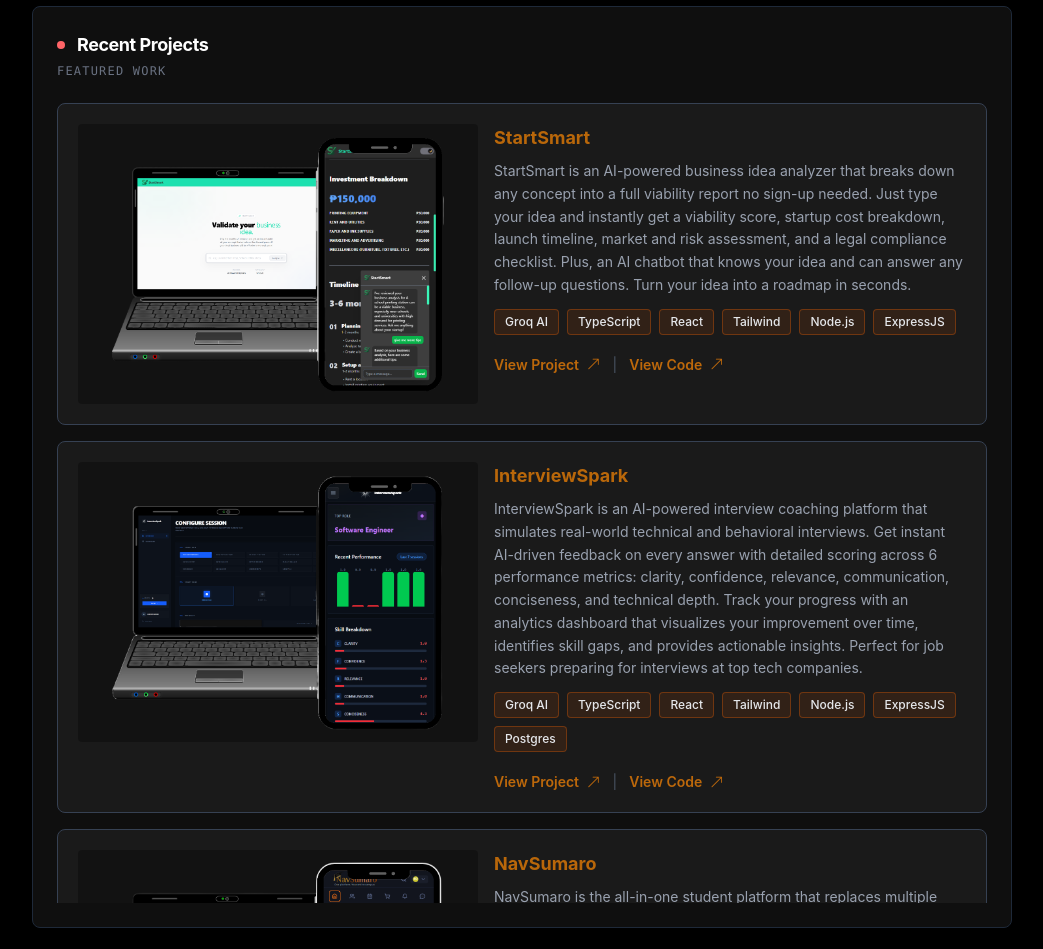
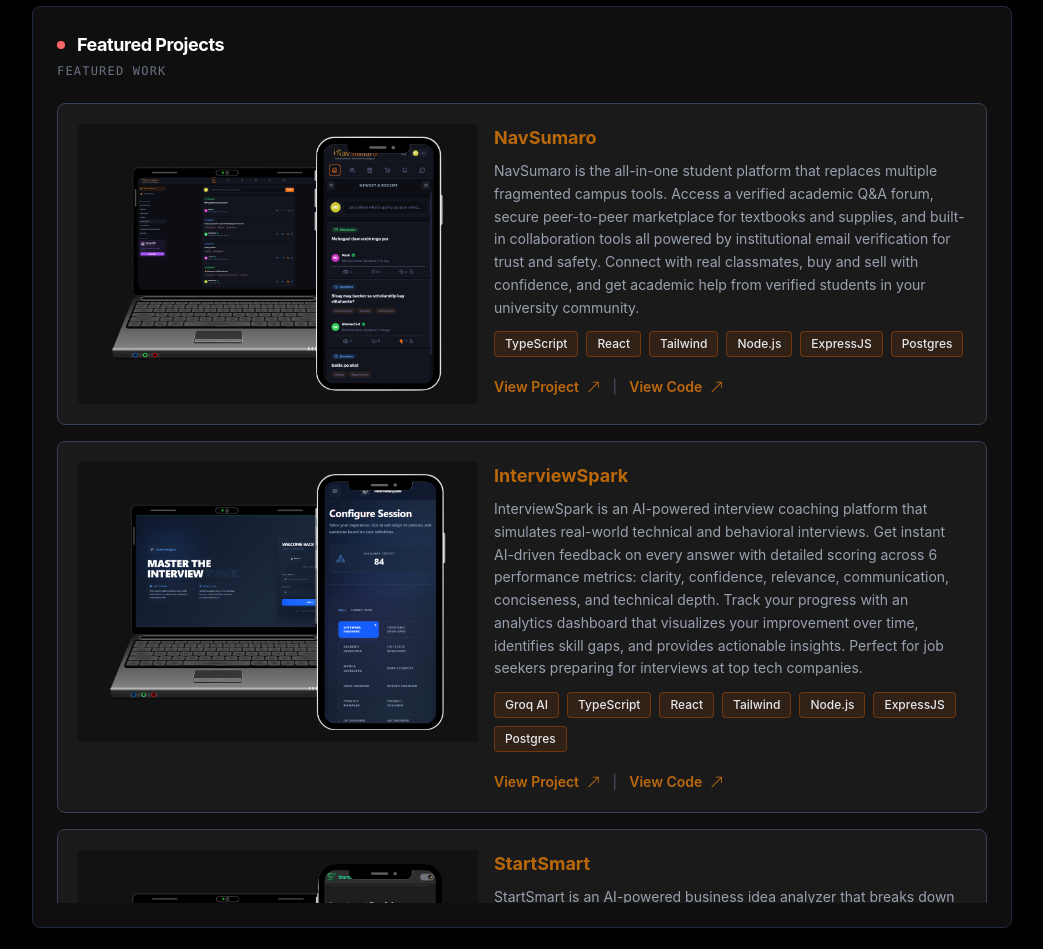
Before and after one commit to ehrvayn/Portfolio, a React (Vite) app: page / in a window 1280 px wide. Shown: the part 1620-2569 px from the top of the page, without its empty margins (118-1161 px from the left). Built offline with nearby package versions, Linux system fonts and the light colour scheme; no server answers; what groq-sdk would draw is missing.

Commit message:
Refactor: change recent projects to featured projects

```diff
--- a/src/components/Dividers/Container1.jsx
+++ b/src/components/Dividers/Container1.jsx
@@ -93,7 +93,7 @@
                   darkMode ? "text-gray-400" : "text-gray-600"
                 }`}
               >
-                Aspiring Full Stack Web & Mobile Developer
+                Aspiring Full Stack Developer
               </p>
 
               <div
--- a/src/components/Dividers/Container3.jsx
+++ b/src/components/Dividers/Container3.jsx
@@ -1,9 +1,9 @@
-import RecentProjects from "../containers/RecentProjects";
+import FeaturedProjects from "../containers/FeaturedProjects";
 
 function Container3() {
   return (
     <div className="w-full flex mr-[-15px] flex-col gap-5">
-      <RecentProjects />
+      <FeaturedProjects />
     </div>
   );
 }
--- a/src/components/containers/RecentProjects.jsx
+++ b/src/components/containers/FeaturedProjects.jsx
@@ -6,25 +6,25 @@
 import InterviewSparkImg from "../../assets/img/InterviewSparkImg.png";
 import StartSmartImg from "../../assets/img/StartSmartImg.png";
 
-function RecentProjects() {
+function FeaturedProjects() {
   const { darkMode } = useDarkMode();
   const [hoveredIndex, setHoveredIndex] = useState(null);
 
   const projects = [
     {
-      name: "StartSmart",
+      name: "NavSumaro",
       description:
-        "StartSmart is an AI-powered business idea analyzer that breaks down any concept into a full viability report no sign-up needed. Just type your idea and instantly get a viability score, startup cost breakdown, launch timeline, market and risk assessment, and a legal compliance checklist. Plus, an AI chatbot that knows your idea and can answer any follow-up questions. Turn your idea into a roadmap in seconds.",
-      link: "startsmartgo.vercel.app",
-      code: "github.com/ehrvayn/StartSmart",
-      image: StartSmartImg,
+        "NavSumaro is the all-in-one student platform that replaces multiple fragmented campus tools. Access a verified academic Q&A forum, secure peer-to-peer marketplace for textbooks and supplies, and built-in collaboration tools all powered by institutional email verification for trust and safety. Connect with real classmates, buy and sell with confidence, and get academic help from verified students in your university community.",
+      link: "navsumaro.vercel.app",
+      code: "github.com/ehrvayn/navSumaro",
+      image: NavsumaroImg,
       tech: [
-        "Groq AI",
         "TypeScript",
         "React",
         "Tailwind",
         "Node.js",
         "ExpressJS",
+        "Postgres",
       ],
     },
     {
@@ -45,19 +45,19 @@
       ],
     },
     {
-      name: "NavSumaro",
+      name: "StartSmart",
       description:
-        "NavSumaro is the all-in-one student platform that replaces multiple fragmented campus tools. Access a verified academic Q&A forum, secure peer-to-peer marketplace for textbooks and supplies, and built-in collaboration tools all powered by institutional email verification for trust and safety. Connect with real classmates, buy and sell with confidence, and get academic help from verified students in your university community.",
-      link: "navsumaro.vercel.app",
-      code: "github.com/ehrvayn/navSumaro",
-      image: NavsumaroImg,
+        "StartSmart is an AI-powered business idea analyzer that breaks down any concept into a full viability report no sign-up needed. Just type your idea and instantly get a viability score, startup cost breakdown, launch timeline, market and risk assessment, and a legal compliance checklist. Plus, an AI chatbot that knows your idea and can answer any follow-up questions. Turn your idea into a roadmap in seconds.",
+      link: "startsmartgo.vercel.app",
+      code: "github.com/ehrvayn/StartSmart",
+      image: StartSmartImg,
       tech: [
+        "Groq AI",
         "TypeScript",
         "React",
         "Tailwind",
         "Node.js",
         "ExpressJS",
-        "Postgres",
       ],
     },
     {
@@ -68,22 +68,6 @@
       code: "github.com/ehrvayn/Portfolio",
       image: PortfolioImg,
       tech: ["Groq AI", "JavaScript", "React", "Tailwind"],
-    },
-    {
-      name: "QuickNotes",
-      description:
-        "QuickNotes is my first full-stack application a fast, secure note management platform. I built a clean REST API with robust authentication and a responsive user interface, focusing on performance and simplicity so users can capture and organize ideas without friction.",
-      link: "qcknotes.vercel.app",
-      code: "github.com/ehrvayn/QuickNotes",
-      image: QuickNotesImg,
-      tech: [
-        "JavaScript",
-        "React",
-        "BootStrap",
-        "Node.js",
-        "MySQL",
-        "ExpressJS",
-      ],
     },
   ];
 
@@ -103,7 +87,7 @@
           <h2
             className={`text-lg font-bold tracking-tight ${darkMode ? "text-white" : "text-black"}`}
           >
-            Recent Projects
+            Featured Projects
           </h2>
         </div>
         <p
@@ -214,4 +198,4 @@
   );
 }
 
-export default RecentProjects;
+export default FeaturedProjects;
```
Also changed, not shown: src/assets/img/InterviewSparkImg.png.
